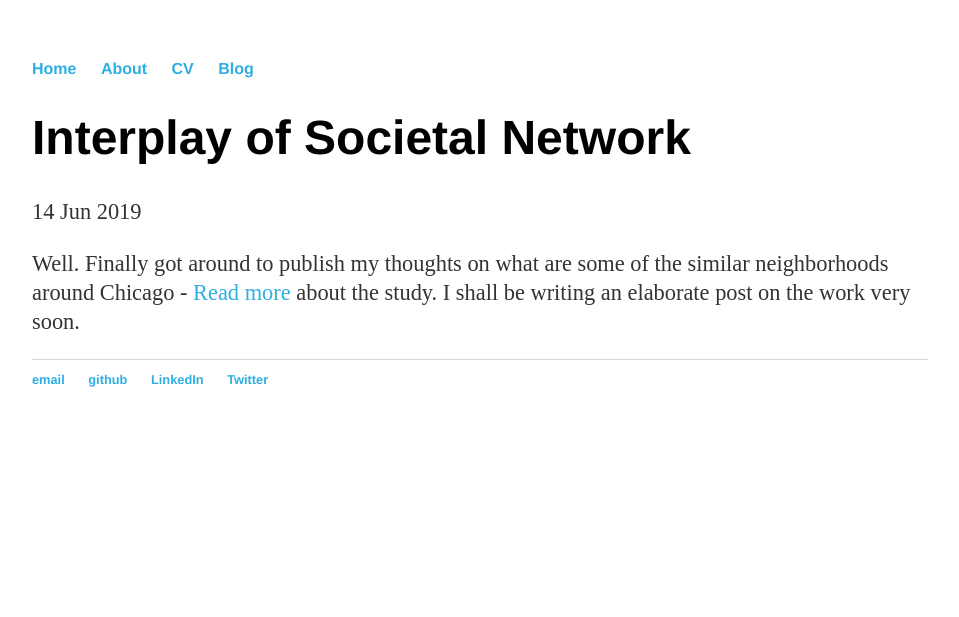
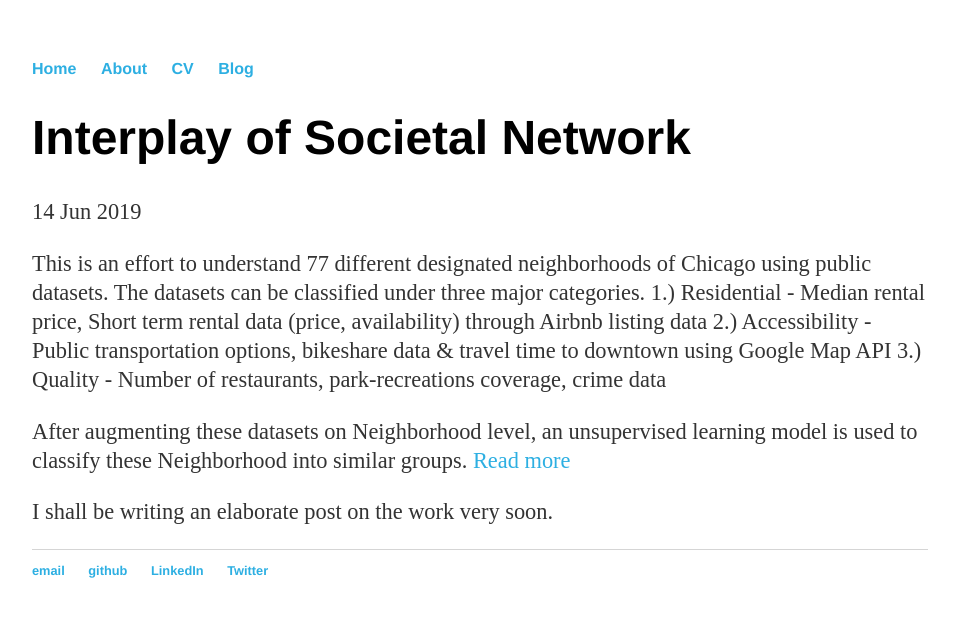
Before and after one commit to vikssai/vikssai.github.io, a Jekyll site: the page built from _posts/2019-06-14-Interplay-of-societal-network.md, in a window 1280 px wide. Shown: the top 617 px of the page, without its empty margins (160-1119 px from the left). Built offline with Jekyll 4.4.1, drawn with Linux system fonts in a browser that asks for light colours.

Commit message:
crisp info about the topic

```diff
--- a/_posts/2019-06-14-Interplay-of-societal-network.md
+++ b/_posts/2019-06-14-Interplay-of-societal-network.md
@@ -4,4 +4,11 @@ title: "Interplay of Societal Network"
 date: 2019-06-14
 ---
 
-Well. Finally got around to publish my thoughts on what are some of the similar neighborhoods around Chicago - [Read more](https://drive.google.com/file/d/1A02zDB8fzF0qVWWYeY6m5T5Ws6GYAsaX/view?usp=sharing) about the study. I shall be writing an elaborate post on the work very soon.
+This is an effort to understand 77 different designated neighborhoods of Chicago using public datasets. The datasets can be classified under three major categories.
+1.) Residential - Median rental price, Short term rental data (price, availability) through Airbnb listing data
+2.) Accessibility - Public transportation options, bikeshare data & travel time to downtown using Google Map API
+3.) Quality - Number of restaurants, park-recreations coverage, crime data
+
+After augmenting these datasets on Neighborhood level, an unsupervised learning model is used to classify these Neighborhood into similar groups. [Read more](https://drive.google.com/file/d/1A02zDB8fzF0qVWWYeY6m5T5Ws6GYAsaX/view?usp=sharing)
+
+I shall be writing an elaborate post on the work very soon.
```
